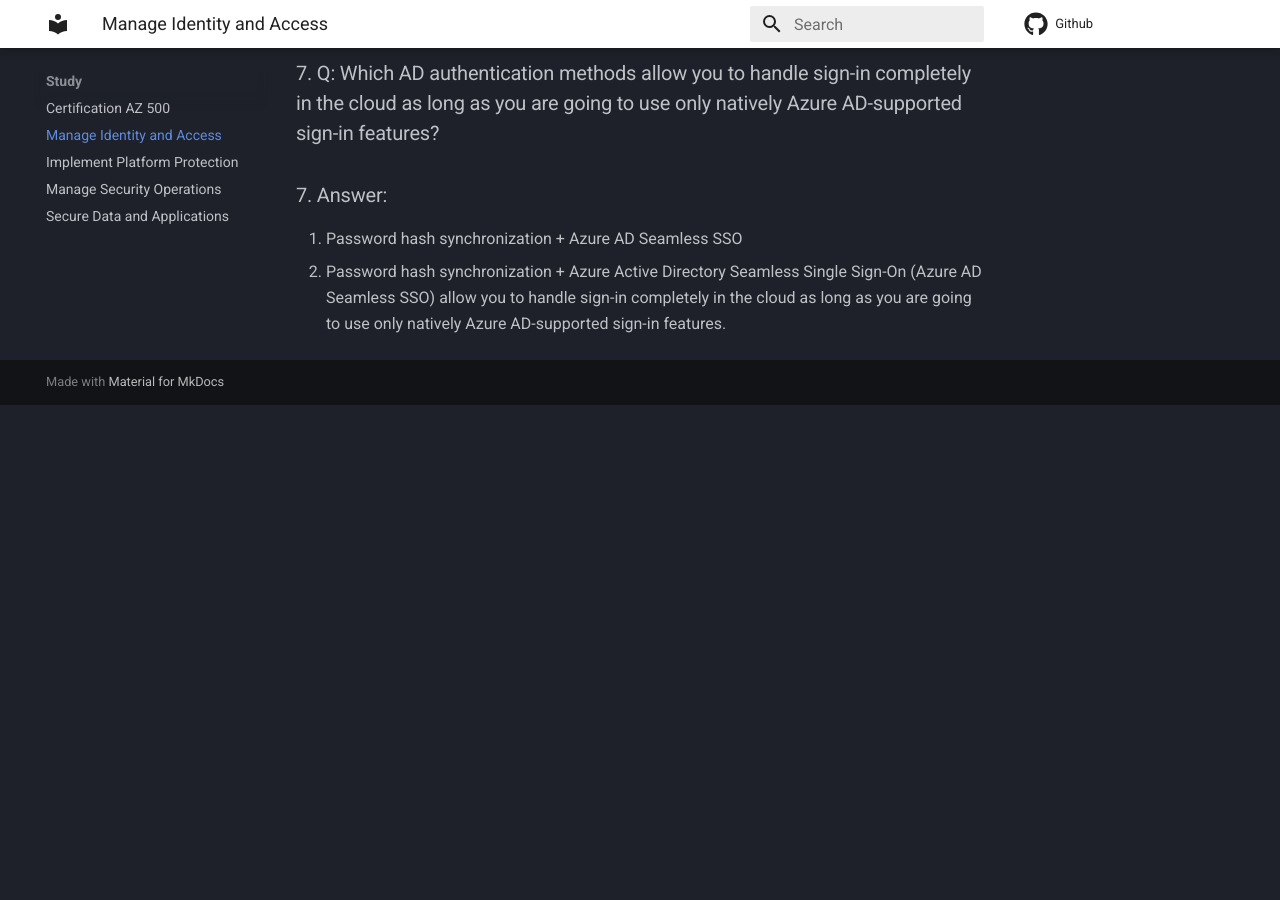
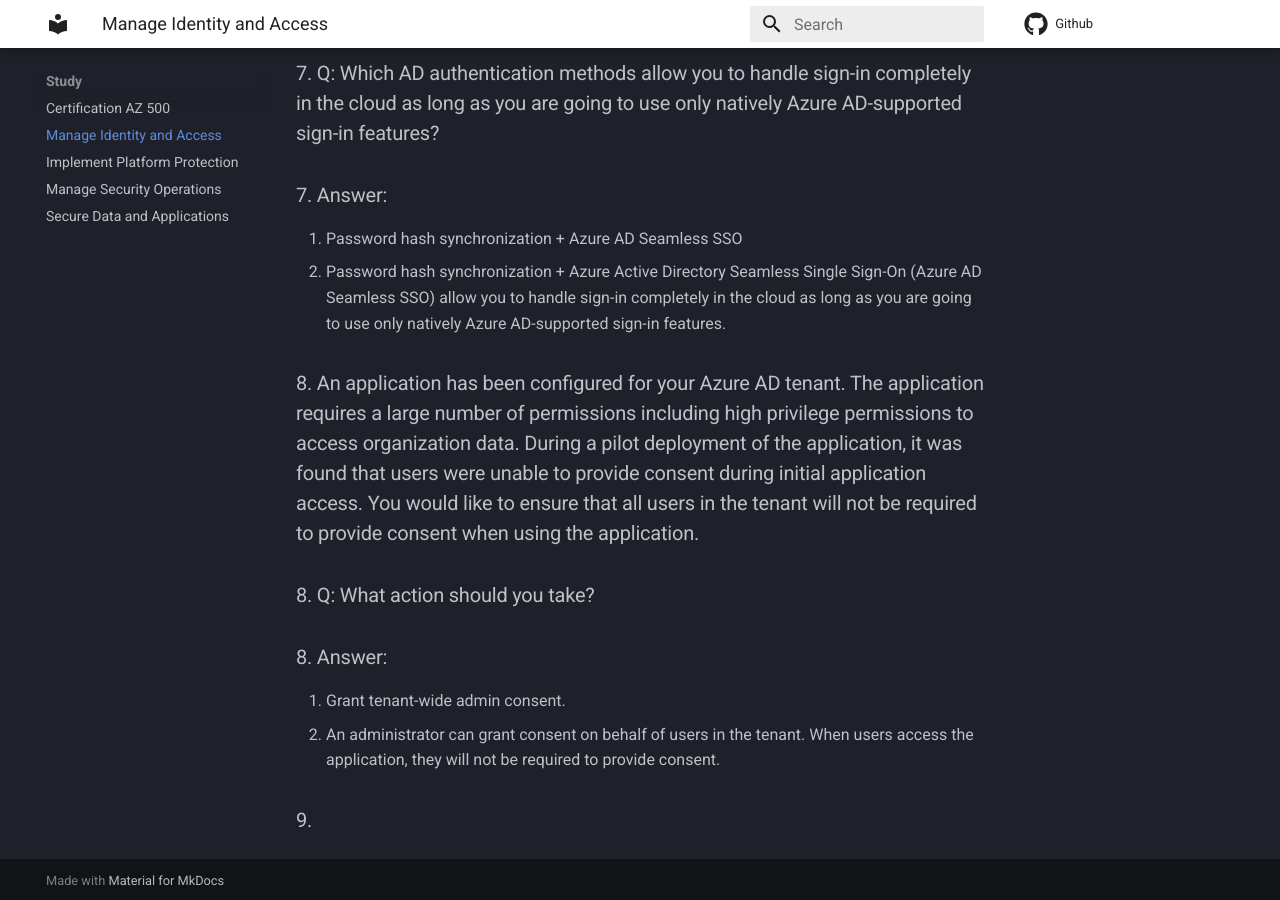
Before and after one commit to ardeshir/ardeshir.github.io, an MkDocs documentation site: the page built from docs/access.md, in a window 1280 px wide and 900 px high, scrolled down 3076 px. Built offline with MkDocs 1.6.1 and Material for MkDocs 9.7.7, drawn with Linux system fonts in a browser that asks for light colours; comment, search, counter and statistics services are not loaded; before the commit the page ends 3481 px from its top, so only the background shows below that.

Commit message:
adding 9

```diff
--- a/docs/access.md
+++ b/docs/access.md
@@ -94,3 +94,12 @@
 ### 7. Answer:
 1. Password hash synchronization + Azure AD Seamless SSO
 - Password hash synchronization + Azure Active Directory Seamless Single Sign-On (Azure AD Seamless SSO) allow you to handle sign-in completely in the cloud as long as you are going to use only natively Azure AD-supported sign-in features.
+
+### 8. An application has been configured for your Azure AD tenant. The application requires a large number of permissions including high privilege permissions to access organization data. During a pilot deployment of the application, it was found that users were unable to provide consent during initial application access. You would like to ensure that all users in the tenant will not be required to provide consent when using the application.
+
+### 8. Q: What action should you take?
+### 8. Answer:
+1. Grant tenant-wide admin consent.
+- An administrator can grant consent on behalf of users in the tenant. When users access the application, they will not be required to provide consent.
+
+### 9.
```
